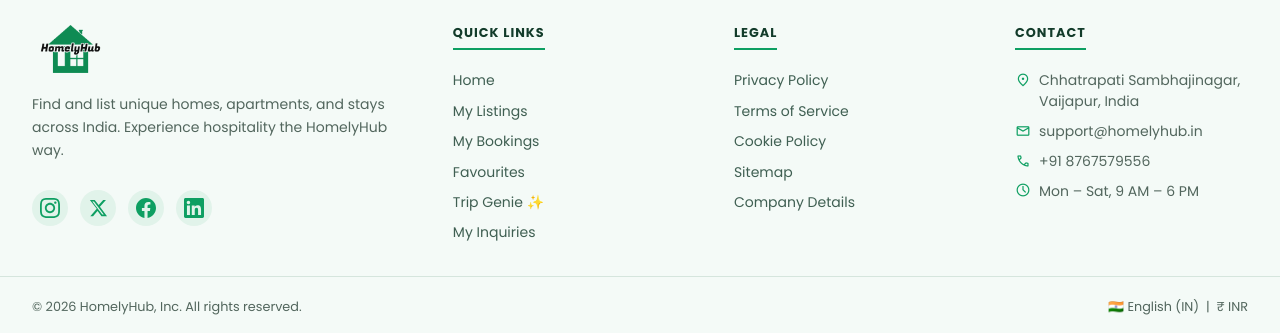
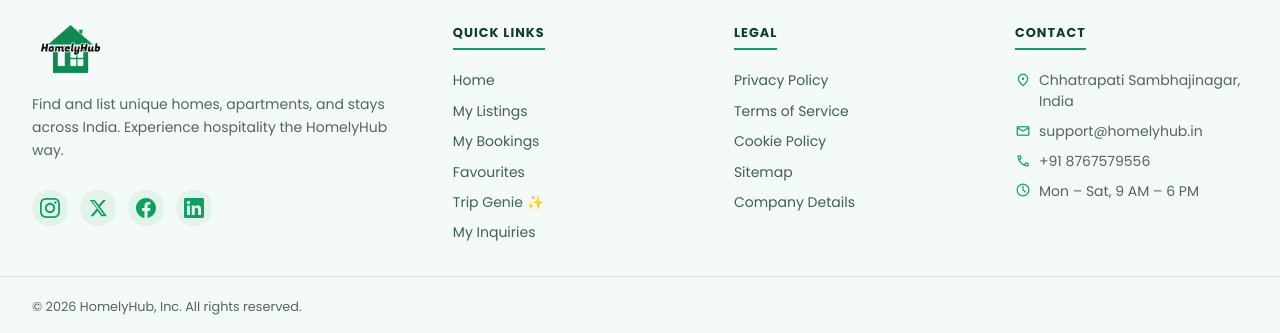
Before and after one commit to AjayAJadhav123/Homelyhub, a React (Vite) app in the folder Frontend/: page / in a window 1280 px wide. Shown: the part 667-1000 px from the top of the page. Built offline with nearby package versions, Linux system fonts and the light colour scheme; no server answers; a web font is replaced by a local one.

Commit message:
chore: remove language and currency selector from footer

```diff
--- a/Frontend/src/components/home/Footer.jsx
+++ b/Frontend/src/components/home/Footer.jsx
@@ -96,7 +96,7 @@
           <ul className="hh-footer__list hh-footer__list--contact">
             <li>
               <span className="material-symbols-outlined hh-footer__contact-icon">location_on</span>
-              Chhatrapati Sambhajinagar, Vaijapur, India
+              Chhatrapati Sambhajinagar, India
             </li>
             <li>
               <span className="material-symbols-outlined hh-footer__contact-icon">mail</span>
@@ -118,7 +118,7 @@
       {/* Bottom bar */}
       <div className="hh-footer__bottom">
         <p>© {new Date().getFullYear()} HomelyHub, Inc. All rights reserved.</p>
-        <p className="hh-footer__locale">🇮🇳 English (IN) &nbsp;|&nbsp; ₹ INR</p>
+
       </div>
     </footer>
   );
```
